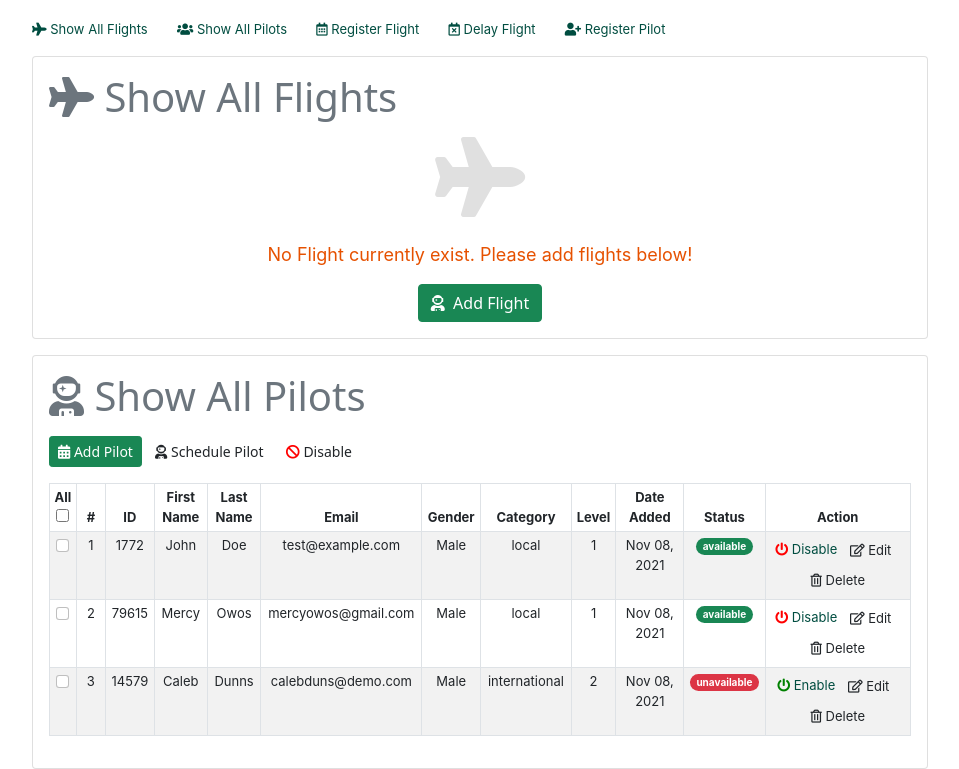
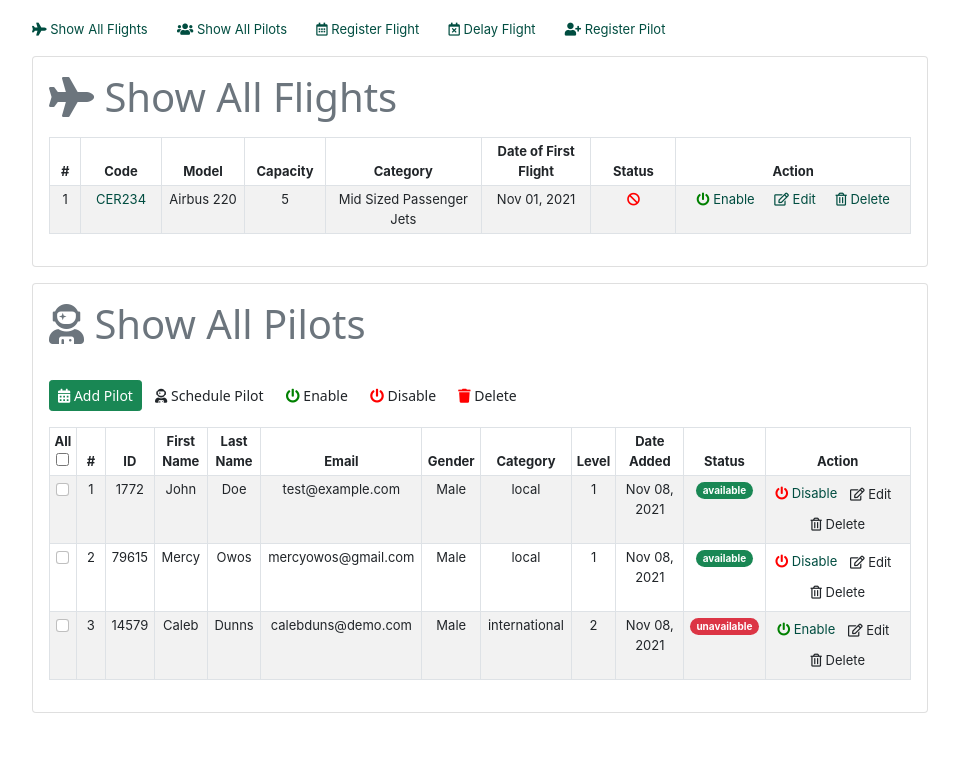
Before and after one commit to wilfred54321/flight_app, a Flask app: page /all-pilots in a window 1280 px wide. Shown: the part 82-851 px from the top of the page, without its empty margins (160-1119 px from the left). After the commit the page ends 795 px from the top, so only its background shows below. Run offline with Flask 2, Linux system fonts and the light colour scheme; data comes from the database, SQL or seed files in the repository; both versions use the stored data as it was after the commit; some libraries are stand-ins or nearby versions.

Commit message:
additions

```diff
--- a/flight_app/main/routes.py
+++ b/flight_app/main/routes.py
@@ -20,9 +20,8 @@ def index():
     """Display a list of Flights and Pilots"""
     pilots = Pilot.query.order_by(desc(Pilot.firstname)).all()
     flights = Flight.query.all()
-    if flights or pilots == None:
+    if flights == None and pilots == None:
         return render_template('index.html', title = 'Index')
-
     return render_template("index.html", pilots=pilots, flights=flights, title="Index")
 
 
--- a/flight_app/schedule/routes.py
+++ b/flight_app/schedule/routes.py
@@ -74,7 +74,8 @@ def assign_pilot():
             schedule.schedules.append(pilot)
             db.session.commit()
             session.clear()
-            flash(f"Pilot {pilot.firstname}, {pilot.lastname} has been assigned to Flight '<b>{schedule.flight.code}</b>' scheduled for {schedule.origin} to {schedule.destination}",'success')
+            #Email Pilot notifying him of his schedule!
+            flash(f"Pilot {pilot.firstname}, {pilot.lastname} has been assigned to Flight {schedule.flight.code} scheduled for {schedule.origin} to {schedule.destination}",'success')
             return redirect(url_for('users.show_passengers',schedule_id = schedule_id))
 
         flash(f"Could not assign pilot {pilot.firstname}, {pilot.lastname} to flight {schedule.flight.code}. Please ensure the Pilot is available.",'danger')
--- a/flight_app/templates/create_pilot.html
+++ b/flight_app/templates/create_pilot.html
@@ -1,6 +1,7 @@
 {%extends 'base.html'%}
 
 {% block body%}
+
 <div class="row">
 
   <p class="display-6 text-muted"><i class="fas fa-user-plus"></i> Add Pilot</p>
@@ -78,7 +79,6 @@
       </div>
 
 
-
       <div class="row">
 
             <div class="col">
--- a/flight_app/templates/index.html
+++ b/flight_app/templates/index.html
@@ -96,21 +96,21 @@
 
                 {%if flight.is_available%}
                 <a href="{{url_for('flight.change_status', flight_id = flight.id, action ='disable')}}"
-                  class="btn btn-outline-danger btn-sm">
-                  <i class="fas fa-plane-slash"></i>Disable
+                  class="none  mx-2">
+                  <i class="fas fa-power-off red">  </i>   Disable
                 </a>
                 {%else%}
                 <a href="{{url_for('flight.change_status', flight_id = flight.id, action = 'enable')}}"
-                  class="btn btn-outline-success btn-sm">
-                  <i class="fas fa-plane-slash"></i>Enable
+                  class="none  mx-2">
+                  <i class="fas fa-power-off green"></i>   Enable
                 </a>
                 {%endif%}
 
-                <a href="{{url_for('flight.edit_flight', flight_id = flight.id)}}" class="btn btn-secondary btn-sm">
-                  <i class="far fa-edit"></i></i> Edit
+                <a class="none mx-2" href="{{url_for('flight.edit_flight', flight_id = flight.id)}}" >
+                  <i class="far fa-edit"></i></i>   Edit
                 </a>
-                <a href="{{url_for('flight.delete_flight',flight_id = flight.id)}}" class="btn btn-danger btn-sm ">
-                  <i class="far fa-trash-alt"></i></i> Delete
+                <a class="none  mx-2" href="{{url_for('flight.delete_flight',flight_id = flight.id)}}">
+                  <i class="far fa-trash-alt"></i></i>   Delete
                 </a>
               </td>
             </tr>
@@ -162,7 +162,7 @@
 
       {%if pilots%}
 
-      <div class="table">
+      <div class="table mt-3">
        <tr>
 
           <a href="{{url_for('users.register_pilot')}}" class="btn btn-success btn-sm">
@@ -172,10 +172,19 @@
           <button type ="submit"  form = "form1" formaction = "{{url_for('schedule.assign_pilot')}}" class="btn btn-none btn-sm">
               <i class="fas fa-user-astronaut"></i></i> Schedule Pilot
           </button>
-          <button type ="submit"  form = "form1" formtarget ='input' formaction = "#"class="btn btn-none btn-sm">
-              <i class="fas fa-ban red"></i></i> Disable
-          </button>
 
+          <button type ="submit"  form = "form1" formtarget ='input' formaction = "{{url_for('users.change_status_multiple', action = 'enable')}}" class="btn btn-none btn-sm">
+            <i class="fas fa-power-off green"></i></i> Enable
+        </button>
+
+
+        <button type ="submit"  form = "form1" formtarget ='input' formaction = "{{url_for('users.change_status_multiple', action = 'disable')}}" class="btn btn-none btn-sm">
+          <i class="fas fa-power-off red"></i></i> Disable
+      </button>
+
+          <button type ="submit"  form = "form1" formtarget ='input' formaction = "{{url_for('users.checkbox_delete_pilots')}}"class="btn btn-none btn-sm">
+            <i class="fas fa-trash red"></i></i> Delete
+        </button>
       </tr>
       </div>
       <div class=index_table>
@@ -239,11 +248,11 @@
                 <!-- ACTION TABLE -->
                 <td class = "">
                   {%if pilot.is_available%}
-                  <a class = " none small " href="{{url_for('users.change_status', pilot_id = pilot.id, action ='disable')}}"
+                  <a class = " none" href="{{url_for('users.change_status', pilot_id = pilot.id, action ='disable')}}"
                     class="btn btn-none"><i class="fas fa-power-off red"></i>  Disable
                   </a>
                   {%else%}
-                  <a class = " small none " href="{{url_for('users.change_status', pilot_id = pilot.id, action = 'enable')}}"
+                  <a class = " none " href="{{url_for('users.change_status', pilot_id = pilot.id, action = 'enable')}}"
                   class="btn btn-none btn-sm "><i class="fas fa-power-off green "></i>  Enable
                   </a>
                   {%endif%}
--- a/flight_app/users/routes.py
+++ b/flight_app/users/routes.py
@@ -2,15 +2,16 @@ from flask import Blueprint
 from flask import render_template, redirect, request, flash, url_for
 
 
-from flight_app.models import db, Pilot,Passenger,Schedule,scheduled_pilots
+from flight_app.models import db, Pilot,Flight,Passenger,Schedule,scheduled_pilots
 users = Blueprint("users", __name__)
 
 
 @users.route("/all-pilots", methods=["POST", "GET"])
 def all_pilots():
     pilots = Pilot.query.all()
+    flights = Flight.query.all()
     # return f"{pilots}"
-    return render_template("index.html", pilots=pilots, title="Index")
+    return render_template("index.html",flights = flights, pilots=pilots, title="Index")
 
 @users.route("/all-passenger",methods = ['POST','GET'])
 def all_passengers():
@@ -80,6 +81,39 @@ def change_status(pilot_id, action):
     return redirect(request.referrer)
 
 
+
+@users.route("/pilot/change-status-multiple/<string:action>", methods = ['GET','POST'])
+def change_status_multiple(action):
+    disabled_users = []
+    enabled_users = []
+    input = request.form.getlist('checkbox')
+    if input == None or input == [] and action == 'enable':
+        message =  "You havent selected what to enable."
+        flash(message,'danger')
+        return redirect(request.referrer)
+    elif input ==None or input == [] and action == 'disable':
+        message =  "You havent selected what to disable."
+        flash(message,'danger')
+        return redirect(request.referrer)
+    else:
+        checked_items = [int(x) for x in input]
+
+        for pilot_id in checked_items:
+            pilot = Pilot.query.get(pilot_id)
+            if action == 'disable' and pilot.status() == 'available':
+                pilot.disable()
+                disabled_users.append(pilot.pilot_id)
+            elif action == 'enable' and pilot.status() =='unavailable':
+                pilot.enable()
+                enabled_users.append(pilot.pilot_id)
+        changed_pilots_list = enabled_users if enabled_users != [] else disabled_users
+        changed_pilots = " ,".join(str(pilot) for pilot in changed_pilots_list )
+        message = f"Pilot(s) with ID(s)  {changed_pilots}  {action}d successfully!"
+        flash(message,'success')
+        return redirect(request.referrer)
+
+
+
 @users.route("/delete-pilot/<int:pilot_id>)", methods=["GET"])
 def delete_pilot(pilot_id):
     pilot = Pilot.query.get_or_404(pilot_id)
@@ -91,6 +125,34 @@ def delete_pilot(pilot_id):
     db.session.commit()
     flash(f"Pilot {pilot.firstname}, {pilot.lastname} deleted successfully!", "success")
     return redirect(request.referrer)
+
+
+@users.route("/pilot/delete-pilot", methods = ['GET','POST'])
+def checkbox_delete_pilots():
+    if request.method == 'POST':
+
+        deleted_pilots_list = []
+        input = request.form.getlist('checkbox')
+        if input == None or input == []:
+            flash('You have not selected what you wish to delete. Please select an item','info')
+            return redirect(request.referrer)
+        checked_items = [int(x) for x in input]
+        for pilot_id in checked_items:
+            pilot = Pilot.query.get_or_404(pilot_id)
+            if pilot.status() == 'available':
+                message = 'Cannot deleted an enabled pilot. please first disable before you delete'
+                flash(message,'danger')
+                return redirect(request.referrer)
+
+            db.session.delete(pilot)
+            deleted_pilots_list.append(pilot.pilot_id)
+            deleted_pilots = ",".join(str(item) for item in deleted_pilots_list)
+        db.session.commit()
+        message = f"Pilots with ids {deleted_pilots} were successfully deleted from the database!"
+        flash(message,'success')
+        return redirect(request.referrer)
+
+
 
 
 @users.route('/flight/schedule/passenger/<int:schedule_id>', methods = ['GET'])
```
Also changed, not shown: flight_app/templates/flight.html (+11 -5 lines), flight_app/flight_app.db.
